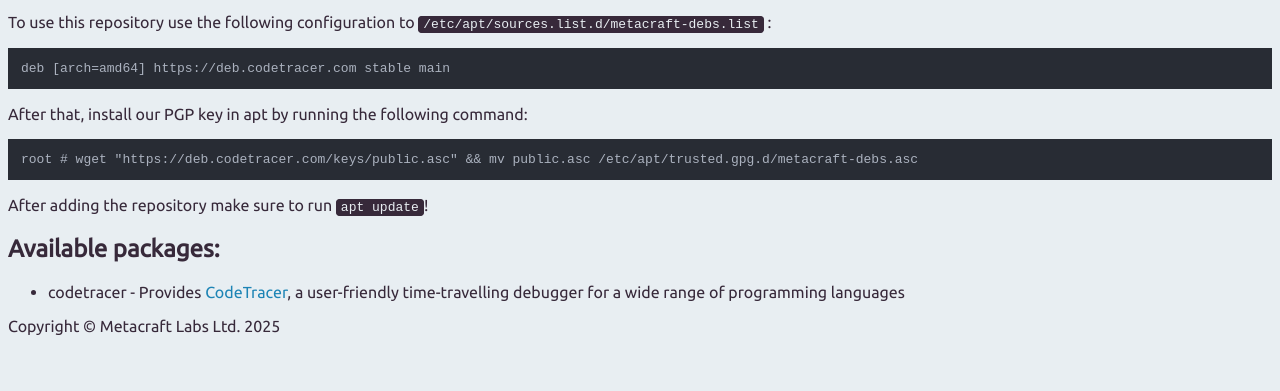
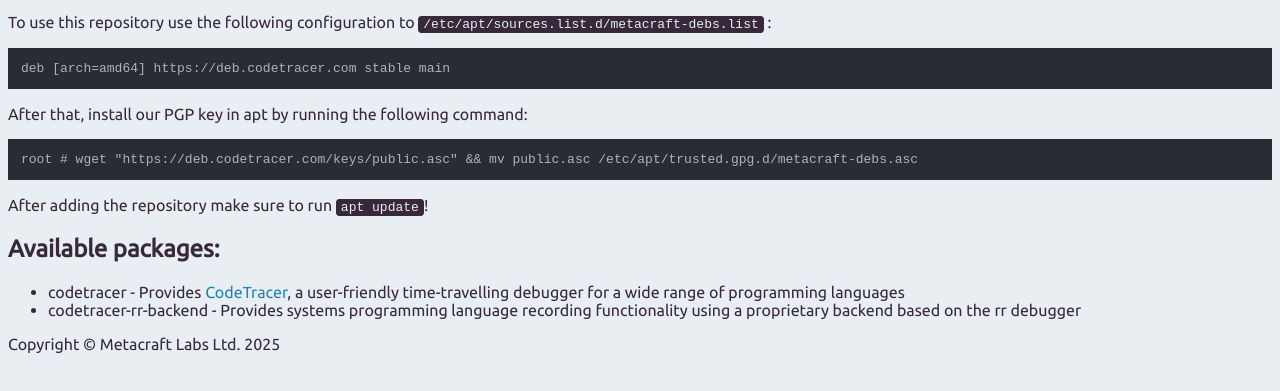
Before and after one commit to metacraft-labs/metacraft-desktop-packages, a plain HTML site: page debian/index.html in a window 1280 px wide. Shown: the part 101-492 px from the top of the page. Drawn offline with nearby package versions, Linux system fonts and the light colour scheme.

Commit message:
feat: better packages for codetracer-rr-backend

```diff
--- a/debian/index.html
+++ b/debian/index.html
@@ -52,6 +52,7 @@
 		<h2>Available packages:</h2>
 		<ul>
 			<li>codetracer - Provides <a href="https://github.com/metacraft-labs/codetracer">CodeTracer</a>, a user-friendly time-travelling debugger for a wide range of programming languages</li>
+			<li>codetracer-rr-backend - Provides systems programming language recording functionality using a proprietary backend based on the rr debugger</li>
 		</ul>
 		<footer>
 			<p>Copyright &#169; Metacraft Labs Ltd. 2025</p>
```
Also changed, not shown: rpm/index.html (+1 -0 lines), 8 other files.
